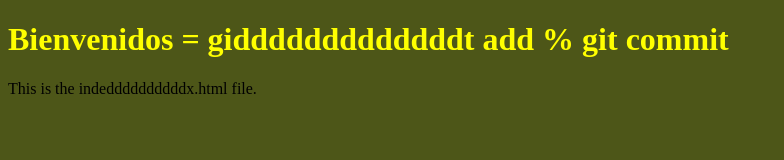
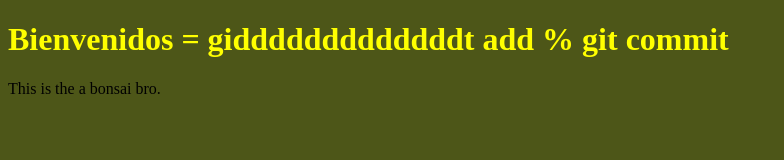
Before and after one commit to PolMelo/repo1, a plain HTML site: page index.html in a window 1280 px wide. Shown: the whole page, without its empty margins (0-784 px from the left). Drawn offline with Linux system fonts and the light colour scheme.

Commit message:
modificados en rama bonsaa

```diff
--- a/index.html
+++ b/index.html
@@ -7,6 +7,6 @@
 </head>
 <body>
     <h1>Bienvenidos = gidddddddddddddt add % git commit</h1>
-    <p>This is the indeddddddddddx.html file.</p>
+    <p>This is the a bonsai bro.</p>
 </body>
 </html>
```
